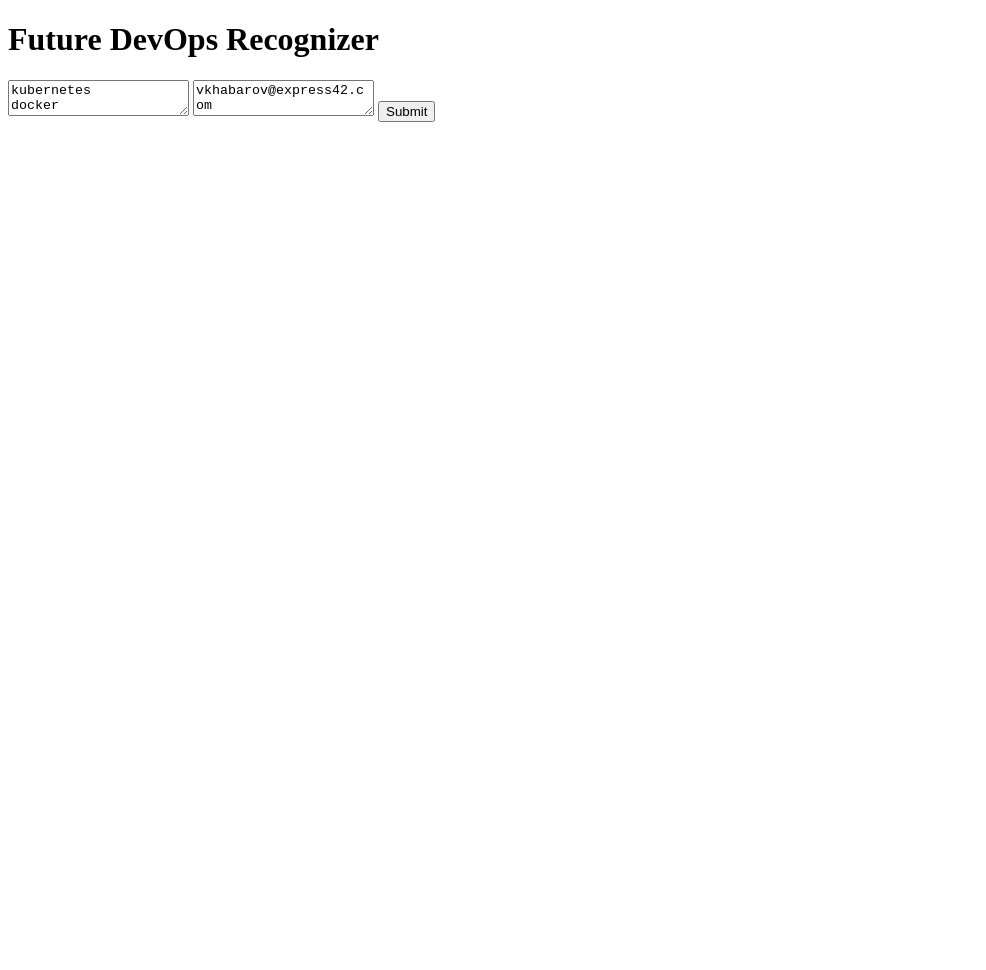
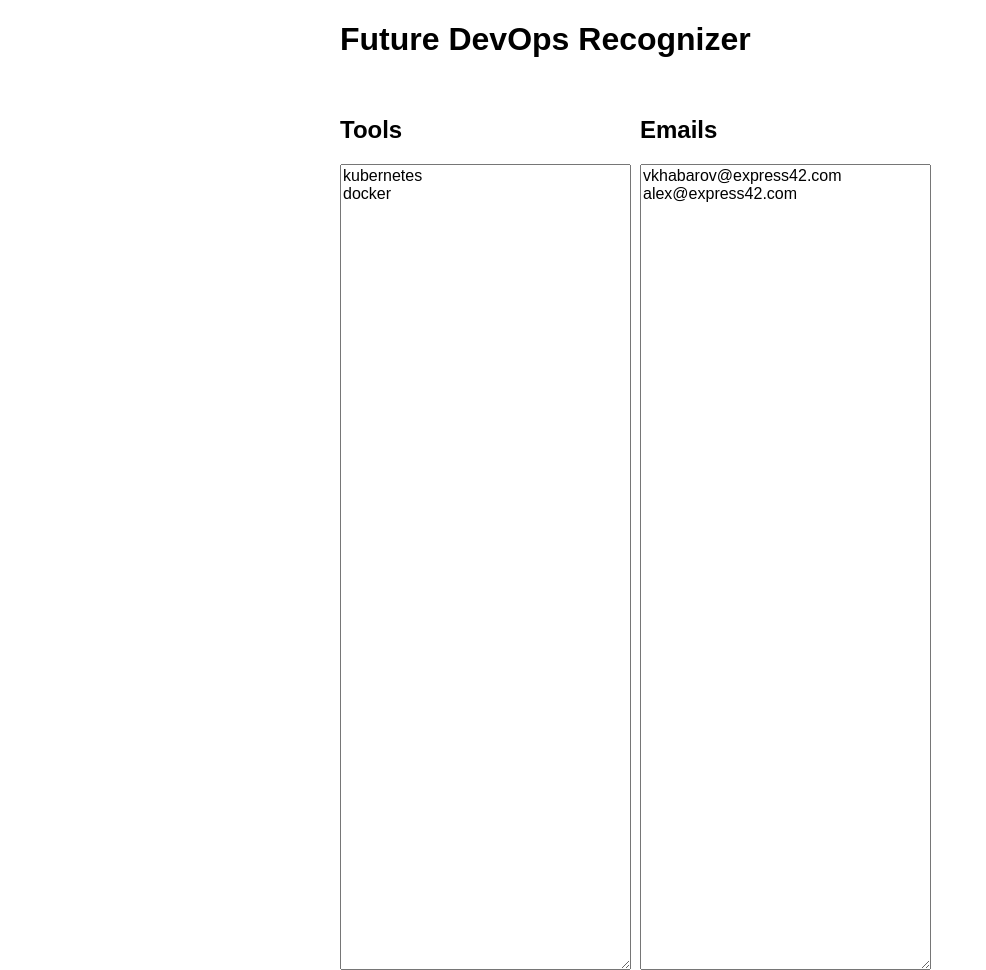
Before and after one commit to express42/future-devops, a plain HTML site: page static/index.html in a window 1280 px wide. Shown: the top 970 px of the page, without its empty margins (0-986 px from the left). Before the commit the page ends 800 px from the top, so only its background shows below. Drawn offline with Linux system fonts and the light colour scheme.

Commit message:
Added style.css

```diff
--- a/static/index.html
+++ b/static/index.html
@@ -2,15 +2,26 @@
 <html>
   <head>
     <meta charset="utf-8">
+    <link href="style.css" rel="stylesheet" type="text/css">
   </head>
   <body>
-    <h1>Future DevOps Recognizer</h1>
-    <form id="future-devops" action="/levenstein" method="POST">
-      <textarea id="tools" name="tools">kubernetes
+    <div id="container">
+      <h1>Future DevOps Recognizer</h1>
+      <div id="col1">
+        <h2>Tools</h2>
+        <textarea id="tools" name="tools" form="future-devops">kubernetes
 docker</textarea>
-      <textarea id="emails" name="emails">vkhabarov@express42.com
+      </div>
+      <div id="col2">
+        <h2>Emails</h2>
+        <textarea id="emails" name="emails" form="future-devops">vkhabarov@express42.com
 alex@express42.com</textarea>
-      <input type="submit" align="right">
-    </form>
+      </div>
+      <div id="result"></div>
+      <div id="loading"></div>
+      <form id="future-devops" action="/levenstein" method="POST">
+        <input type="submit" align="right">
+      </form>
+    </div>
   </body>
 </html>
--- /dev/null
+++ b/static/style.css
@@ -0,0 +1,27 @@
+html,
+body {
+    margin:0;
+    padding:0;
+	font-family:'Source Sans Pro',sans-serif;
+}
+div {margin:1em 0;}
+#container {
+    width:600px;
+    margin:0 auto;
+}
+#col1 {
+    width:50%;
+    float:left;
+}
+#col2 {
+    width:50%;
+    float:left;
+}
+#loading { text-align: center;}
+textarea {
+	font-family:'Source Sans Pro',sans-serif;
+    font-size:12pt;
+    height:50em;
+    width:95%;
+}
+input[type="submit"] { float:right; }
```
